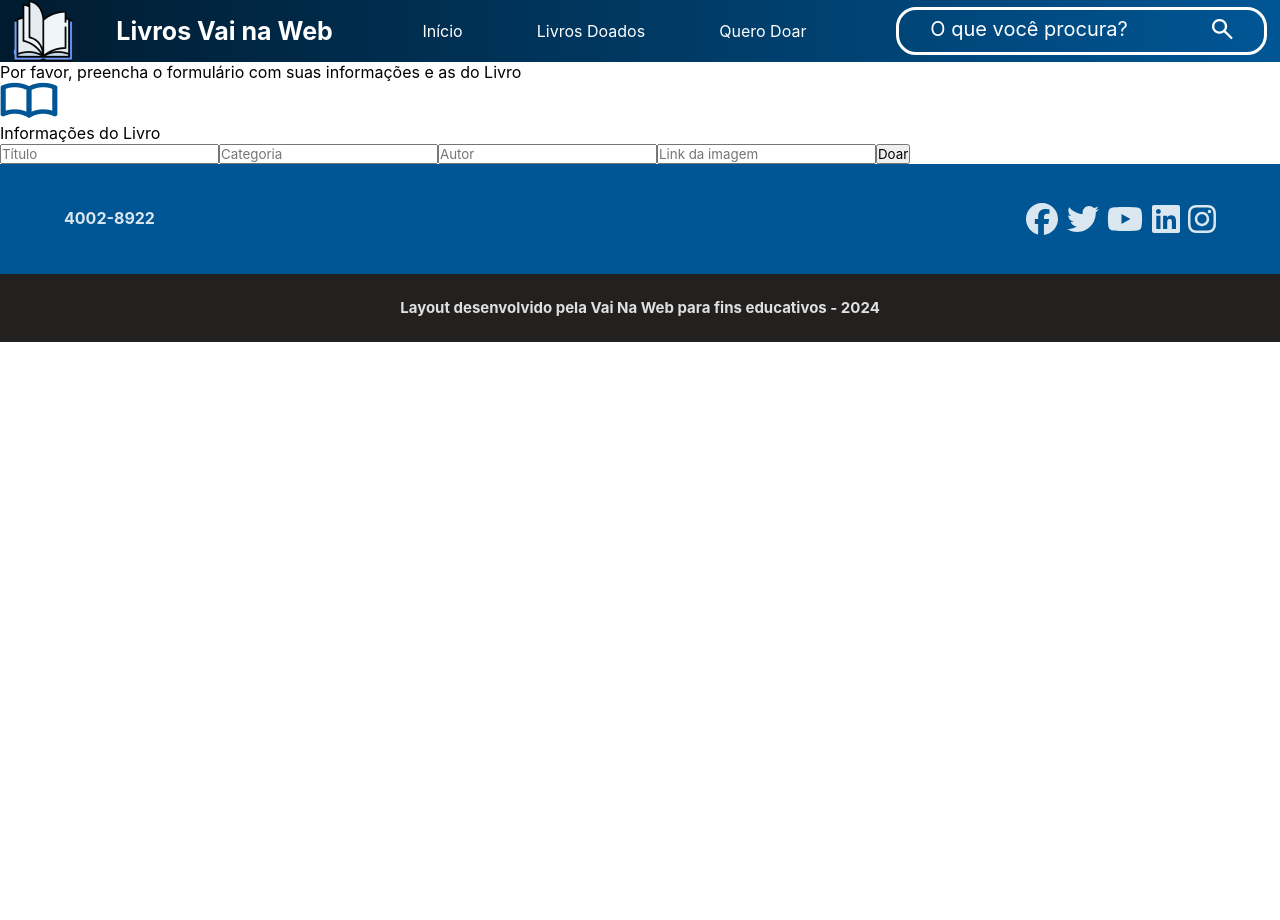
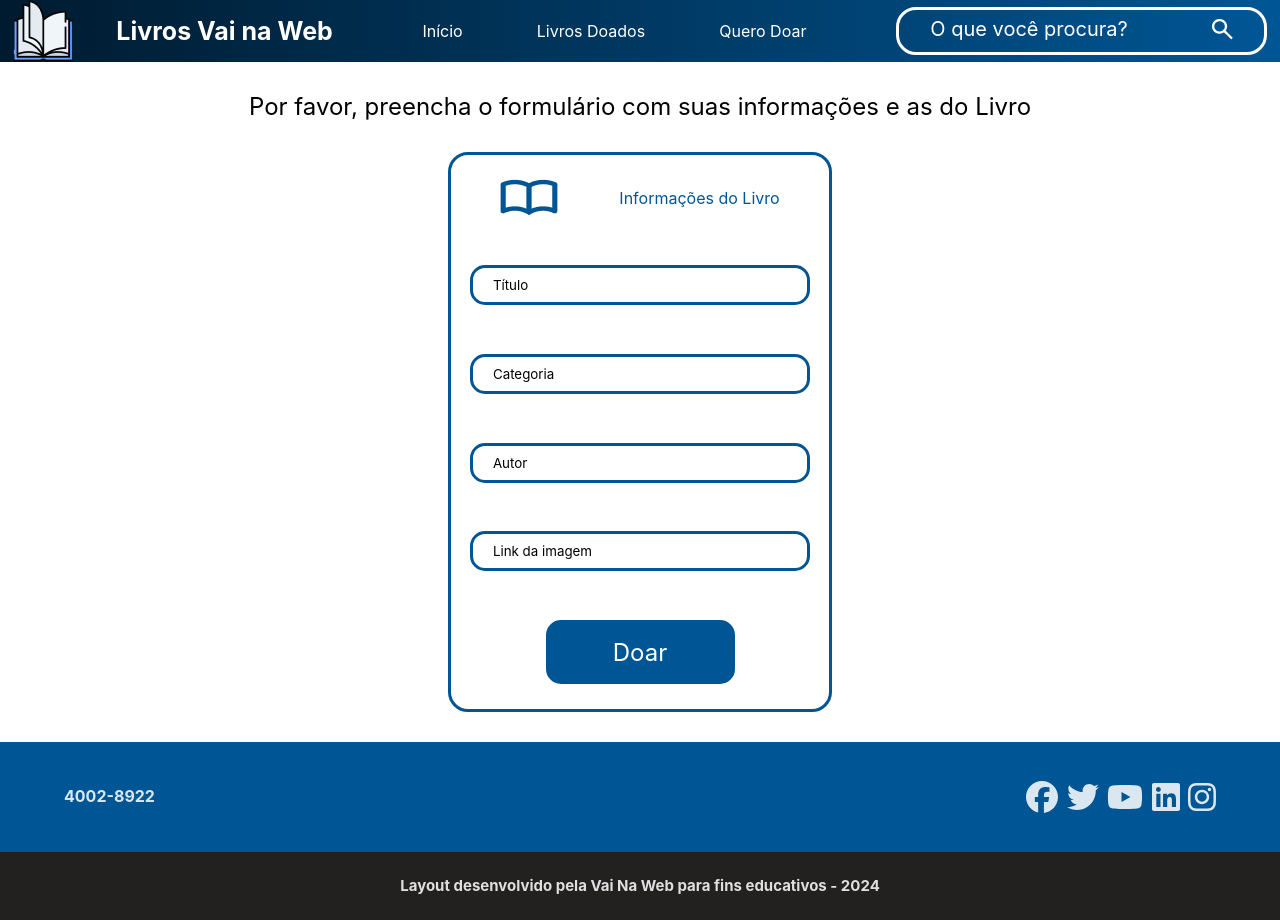
Before and after one commit to p0llus/livros-vainaweb-2024, a React (Vite) app: page /doar in a window 1280 px wide. Before the commit the page ends 800 px from the top, so only its background shows below. Built offline with nearby package versions, Linux system fonts and the light colour scheme.

Commit message:
Corrigido estilos do Inicio e Doar

```diff
--- a/src/pages/doar/Doar.jsx
+++ b/src/pages/doar/Doar.jsx
@@ -3,7 +3,7 @@ import livroForm from '../../assets/livroForm.png'
 
 export default function Doar () {
     return (
-        <section id='doar'>
+        <section className={s.doar}>
             <p>
                 Por favor, preencha o formulário com suas informações e as do Livro
             </p>
--- a/src/pages/doar/doar.module.scss
+++ b/src/pages/doar/doar.module.scss
@@ -1,4 +1,4 @@
-#doar {
+.doar {
     height: 85vh;
     display: flex;
     flex-direction: column;
@@ -18,7 +18,6 @@
         justify-content: space-around;
         figure {
             width: 90%;
-            border: solid;
             display: flex;
             align-items: center;
             justify-content: space-around;
--- a/src/pages/inicio/Inicio.jsx
+++ b/src/pages/inicio/Inicio.jsx
@@ -3,13 +3,13 @@ import s from '../inicio/inicio.module.scss'
 export default function Inicio () {
     return (
         <main>
-            <section id='topSection'>
+            <section className={s.topSection}>
                 <h2>
                     VENHA FAZER PARTE DA MAIOR REDE DE DOAÇÃO
                 </h2>
                 {/* <img src={} alt=""/> */}
             </section>
-            <section id='bottomSection'>
+            <section className={s.bottomSection}>
                 <h2>
                     Por que devo doar?
                 </h2>
--- a/src/pages/inicio/inicio.module.scss
+++ b/src/pages/inicio/inicio.module.scss
@@ -1,5 +1,5 @@
 main {
-    #topSection {
+    .topSection {
         border: solid red;
         height: 75vh;
         width: 100%;
@@ -15,7 +15,7 @@ main {
             margin-left: 6%;
         }
     }
-    #bottomSection {
+    .bottomSection {
         div {
             figure {
                 figcaption {
```
